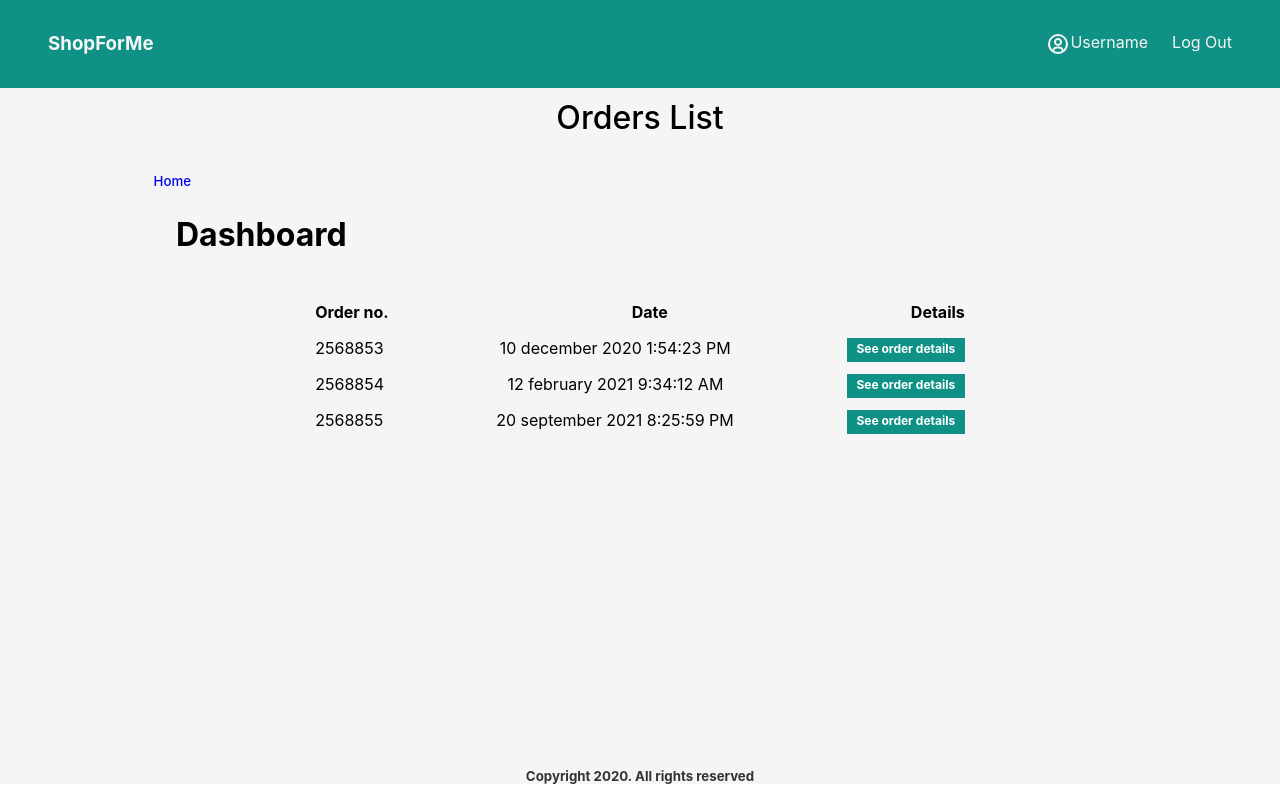
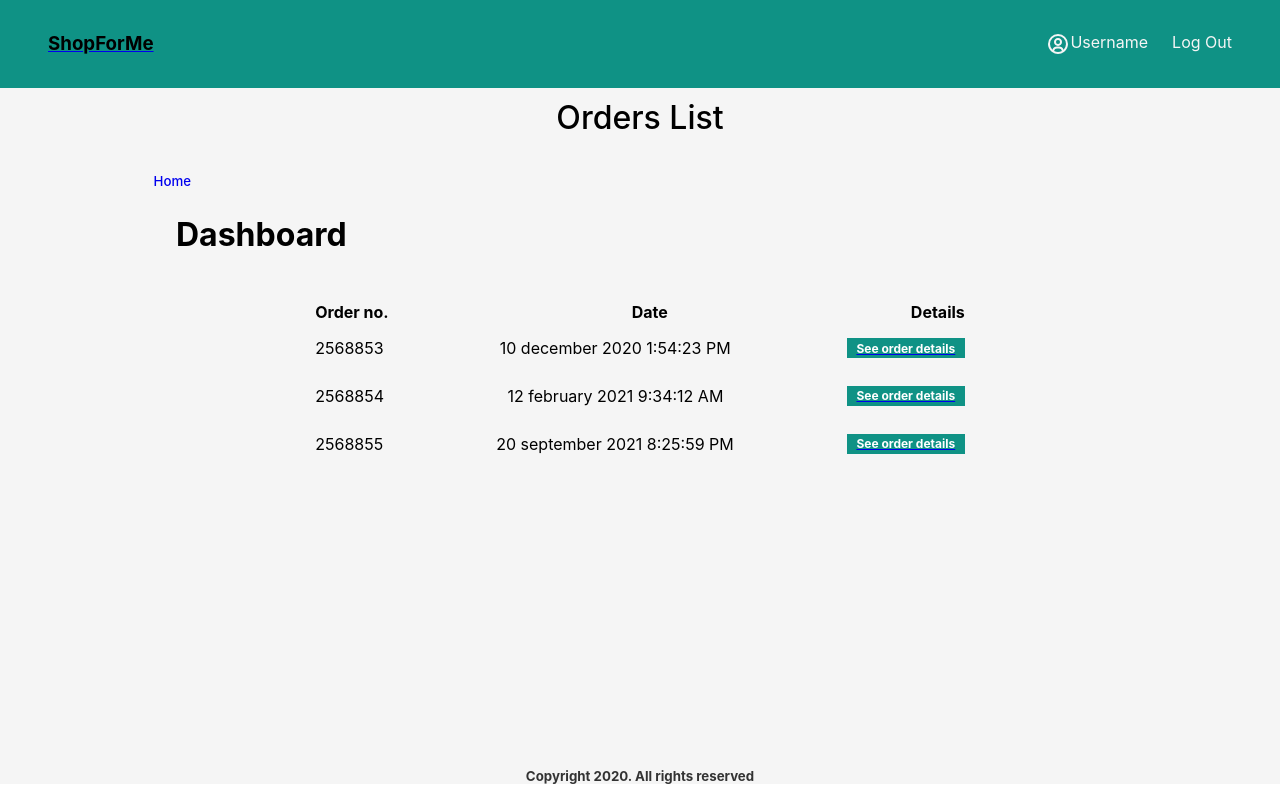
Before and after one commit to nmrabet/shopforme, a React (Create React App) app: page / in a window 1280 px wide. Built offline with nearby package versions, Linux system fonts and the light colour scheme.

Commit message:
Added Routing

```diff
--- a/src/App.js
+++ b/src/App.js
@@ -1,14 +1,23 @@
-import './App.css';
-import Header from './components/Header';
-import Main from './components/Main';
-import Footer from './components/Footer';
+import "./App.css";
+import Header from "./components/Header";
+import Main from "./components/Main";
+import OrderDetail from "./components/OrderDetail";
+import Footer from "./components/Footer";
+import { Switch, Route } from "react-router-dom";
 
 function App() {
   return (
-    <div className="App">
-        <Header />
-        <Main />
-        <Footer />
+    <div className='App'>
+      <Header />
+      <Switch>
+        <Route exact path='/'>
+          <Main />
+        </Route>
+        <Route path='/home/orderdetails'>
+          <OrderDetail />
+        </Route>
+      </Switch>
+      <Footer />
     </div>
   );
 }
--- a/src/components/Header.css
+++ b/src/components/Header.css
@@ -6,6 +6,12 @@
     color: whitesmoke;
     padding: 2em 3em;
   }
+
+.title {
+  cursor: pointer;
+  color: black;
+  text-decoration: none;
+}
 
   .login {
     list-style-type: none;
--- a/src/components/Header.js
+++ b/src/components/Header.js
@@ -1,11 +1,12 @@
 import React from 'react';
 import './Header.css';
 import { BiUserCircle } from "react-icons/bi";
+import {Link} from 'react-router-dom';
 
 export default function Header() {
     return (
         <div className='header'>
-            <h3 className='title'>ShopForMe</h3>
+            <Link to='/'><h3 className='title'>ShopForMe</h3></Link>
                 <ul className='login'>
                     <BiUserCircle size='1.5em'/>
                     <li className='username'>Username</li>
--- a/src/components/Main.js
+++ b/src/components/Main.js
@@ -1,6 +1,7 @@
 import React from "react";
 import "./Main.css";
 import ordersData from "../assets/ordersData.json";
+import { Link } from "react-router-dom";
 
 export default function Main() {
   const ordersArray = ordersData.orders;
@@ -19,9 +20,7 @@ export default function Main() {
             <h4>Details</h4>
           </div>
 
-          <div className='display-data'>
-            {ordersArray.map(OrderLi)}
-          </div>
+          <div className='display-data'>{ordersArray.map(OrderLi)}</div>
         </div>
       </div>
     </div>
@@ -33,7 +32,9 @@ function OrderLi(order) {
     <ul className='order-container'>
       <li>{order.orderNo}</li>
       <li>{order.date}</li>
-      <li className='details-link'>See order details</li>
+      <Link to='/home/orderdetails'>
+        <li className='details-link'>See order details</li>
+      </Link>
     </ul>
   );
 }
--- a/src/components/OrderDetail.js
+++ b/src/components/OrderDetail.js
@@ -1,4 +1,4 @@
-import React from 'react'
+import React from 'react';
 
 export default function OrderDetail() {
     return (
--- a/src/index.js
+++ b/src/index.js
@@ -3,11 +3,12 @@ import ReactDOM from 'react-dom';
 import './index.css';
 import App from './App';
 import reportWebVitals from './reportWebVitals';
+import { BrowserRouter as Router } from 'react-router-dom';
 
 ReactDOM.render(
-  <React.StrictMode>
+  <Router>
     <App />
-  </React.StrictMode>,
+  </Router>,
   document.getElementById('root')
 );
 
```
Also changed, not shown: 1 other file (tests, documents, lock files or other folders).
